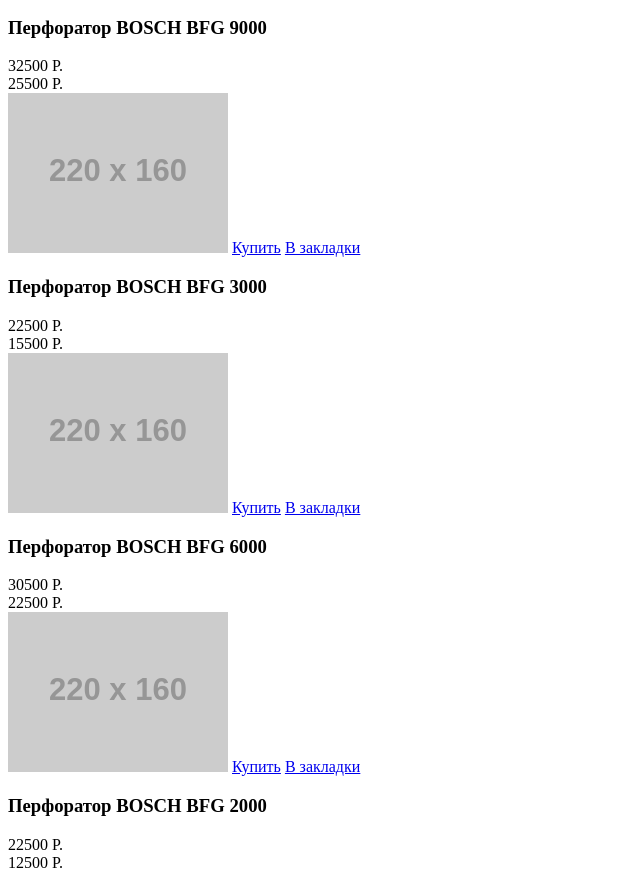
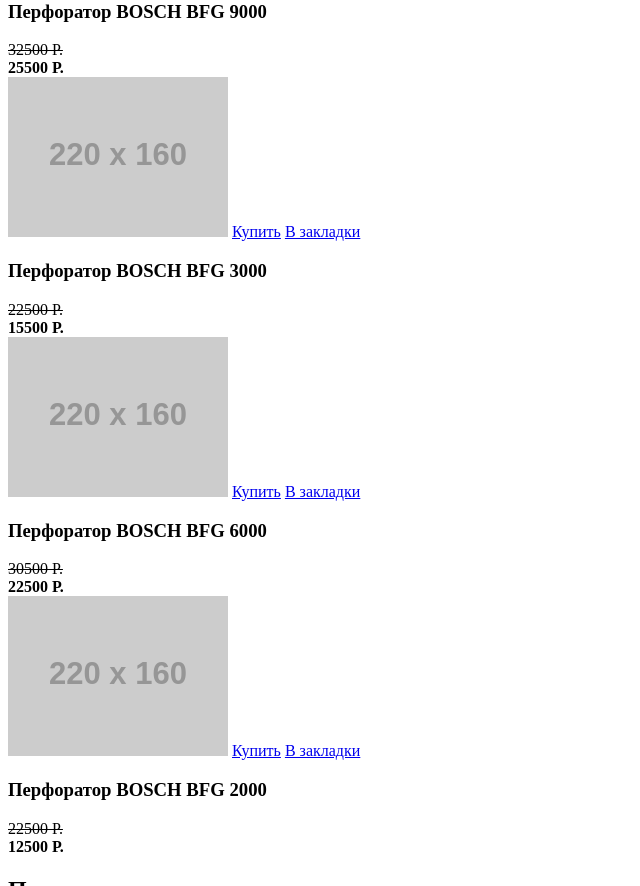
Before and after one commit to KamilMiller/htmla-technomart-2021, a plain HTML site: page index.html in a window 1280 px wide. Shown: the part 1914-2800 px from the top of the page, without its empty margins (0-640 px from the left). Drawn offline with Linux system fonts and the light colour scheme; placeholder pictures from the web are drawn by us.

Commit message:
Добавлены элементы <s>, <strong>, <address>

```diff
--- a/index.html
+++ b/index.html
@@ -27,7 +27,7 @@
             <a href="tel:+78125550555">+7 (812) 555-05-55</a>
           </div>
           <div>
-            <p>г. Санкт-Петербург, ул. Б. Конюшенная, д. 19/8</p>
+            <address>г. Санкт-Петербург, ул. Б. Конюшенная, д. 19/8</address>
           </div>
         </div>
       </div>
@@ -130,9 +130,9 @@
           <a href="#">Купить</a>
           <a href="#">В закладки</a>
           <h3>Перфоратор BOSCH BFG 9000</h3>
-          <span>32500 Р.</span>
+          <s>32500 Р.</s>
           <div>
-            <span>25500 Р.</span>
+            <strong>25500 Р.</strong>
           </div>
         </article>
         <article>
@@ -140,9 +140,9 @@
           <a href="#">Купить</a>
           <a href="#">В закладки</a>
           <h3>Перфоратор BOSCH BFG 3000</h3>
-          <span>22500 Р.</span>
+          <s>22500 Р.</s>
           <div>
-            <span>15500 Р.</span>
+            <strong>15500 Р.</strong>
           </div>
         </article>
         <article>
@@ -150,9 +150,9 @@
           <a href="#">Купить</a>
           <a href="#">В закладки</a>
           <h3>Перфоратор BOSCH BFG 6000</h3>
-          <span>30500 Р.</span>
+          <s>30500 Р.</s>
           <div>
-            <span>22500 Р.</span>
+            <strong>22500 Р.</strong>
           </div>
         </article>
         <article>
@@ -160,9 +160,9 @@
           <a href="#">Купить</a>
           <a href="#">В закладки</a>
           <h3>Перфоратор BOSCH BFG 2000</h3>
-          <span>22500 Р.</span>
+          <s>22500 Р.</s>
           <div>
-            <span>12500 Р.</span>
+            <strong>12500 Р.</strong>
           </div>
         </article>
       </section>
@@ -256,7 +256,7 @@
           <img src="https://via.placeholder.com/220x68" alt="Логотип Техномарт">
         </a>
         <div>
-          <p>г. Санкт-Петербург, ул. Б. Конюшенная, д. 19/8</p>
+          <address>г. Санкт-Петербург, ул. Б. Конюшенная, д. 19/8</address>
           <a href="tel:+78125550555">+7 (812) 555-05-55</a>
         </div>
         <div>
@@ -303,7 +303,7 @@
           <a href="#">Instagram</a>
         </div>
         <div>
-          <p>Обратная связь: <a href="mailto:mail@htmlacademy.ru">mail@htmlacademy.ru</a></p>
+          <address>Обратная связь: <a href="mailto:mail@htmlacademy.ru">mail@htmlacademy.ru</a></address>
         </div>
         <div>
           <p>Разработано — <a href="http://www.htmlacademy.ru">htmlacademy.ru</a></p>
```
